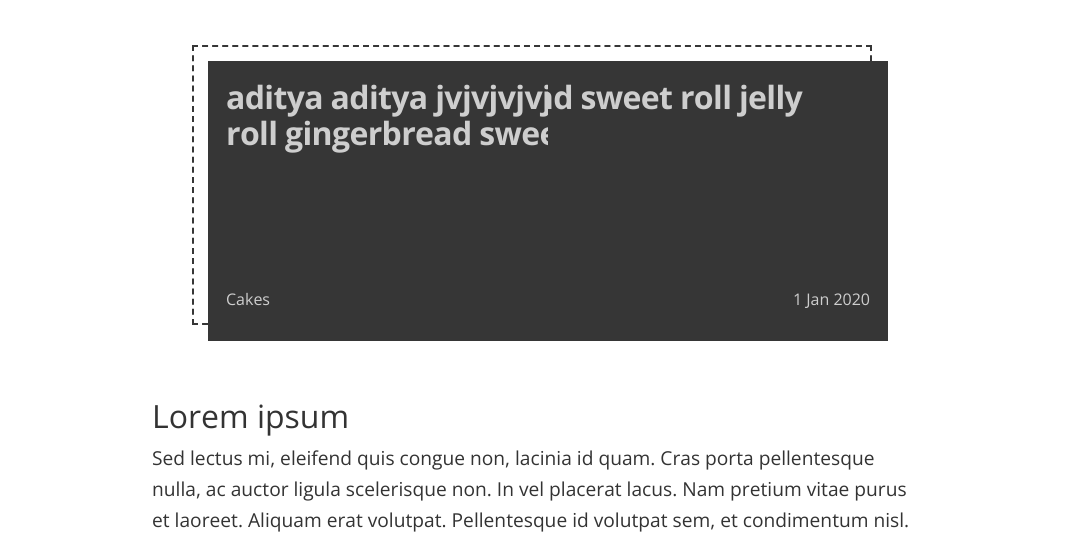
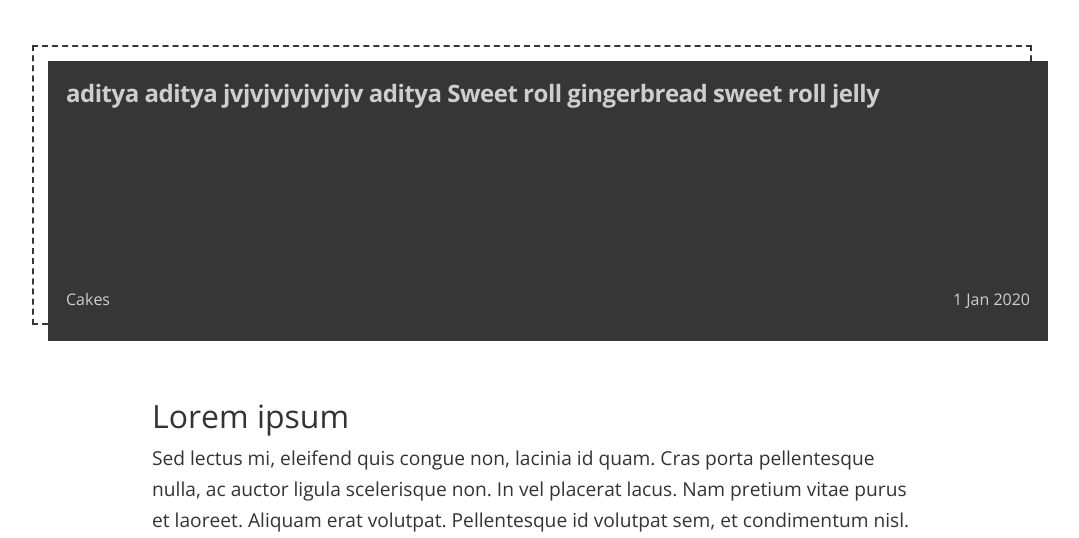
Before and after one commit to Aditya-aot/Django-Stock, a Django app: page /test/ in a window 1280 px wide. Shown: the part 300-838 px from the top of the page, without its empty margins (108-1187 px from the left). Run offline with Django 3.2, Linux system fonts and the light colour scheme.

Commit message:
frontend part1

```diff
--- a/static/styles/styles3.css
+++ b/static/styles/styles3.css
@@ -382,7 +382,7 @@
 
   .articles__article,
   .articles__article:before {
-    width: calc(var(--base-grid)*85);
+    width: calc(var(--base-grid)*125);
     height: calc(var(--base-grid)*35);
   }
 
@@ -435,7 +435,7 @@
   }
 
   .articles__title {
-    font-size: calc(var(--base-grid)*4);
+    font-size: calc(var(--base-grid)*3);
     line-height: 1.125;
     font-weight: 700;
     letter-spacing: -.02em;
--- a/templates/stock/base2.html
+++ b/templates/stock/base2.html
@@ -45,7 +45,7 @@
         </div>
       </div>
       <div class="articles__content articles__content--rhs" aria-hidden="true">
-        <h2 class="articles__title">Sweet roll gingerbread sweet roll jelly</h2>
+        <h2 class="articles__title">aditya aditya jvjvjvjvjvjvjv aditya Sweet roll gingerbread sweet roll jelly</h2>
         <div class="articles__footer">
           <p>Cakes</p>
           <time>1 Jan 2020</time>
```
Also changed, not shown: templates/stock/news.html (+7 -5 lines).
